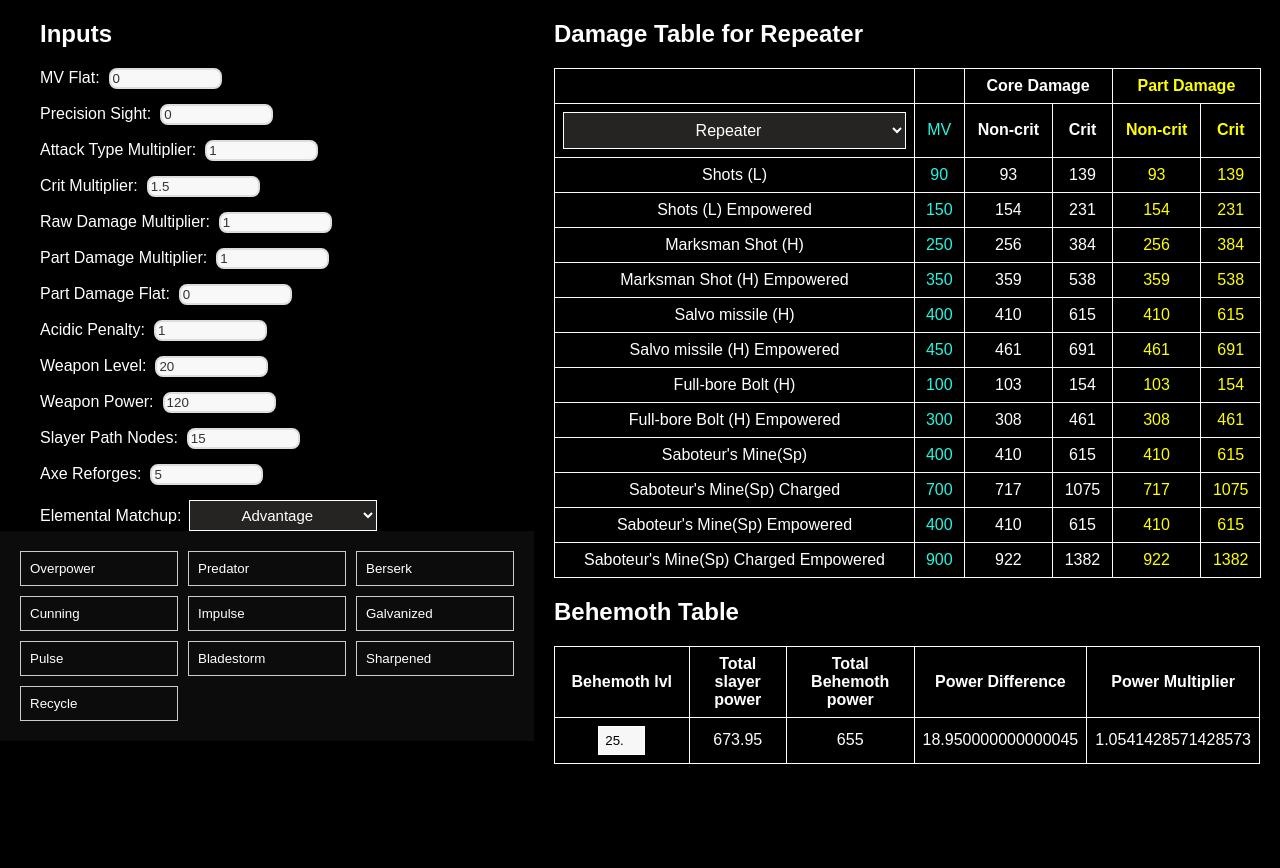
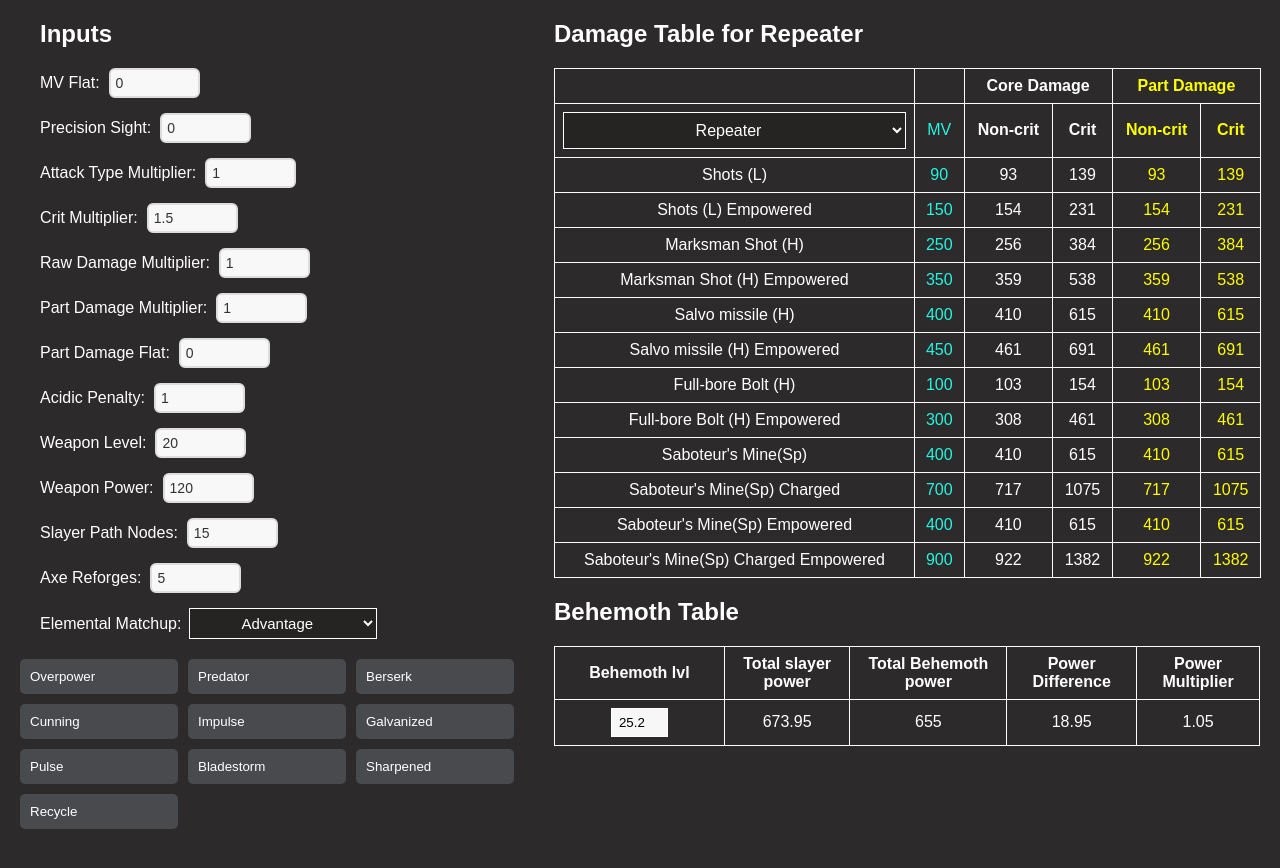
Before and after one commit to Super-EvilTeam/dauntless-calculator, a React (Create React App) app: page / in a window 1280 px wide. Shown: the top 868 px of the page. Built offline with nearby package versions, Linux system fonts and the light colour scheme.

Commit message:
Style Changes

```diff
--- a/src/App.css
+++ b/src/App.css
@@ -1,8 +1,8 @@
 .App {
 	display: grid;
-	grid-template-columns: 0.4fr 1fr;
+	grid-template-columns: auto 1fr;
+	grid-template-rows: 1fr;
 	gap: 20px;
-	background-color: black;
 	color: white;
 }
 
@@ -11,7 +11,7 @@ body{
   padding: 0;
   font-family: Arial, sans-serif;
   overflow-x: hidden;
-  background-color: black;
+  background-color: #2c2a2a;
 }
 
 .container {
@@ -22,7 +22,7 @@ body{
 }
 
 
-.left-container {
+.input-form {
   grid-column: 1 / 2; /* Start at column 1, end at column 2 */
 }
 
--- a/src/App.js
+++ b/src/App.js
@@ -69,19 +69,15 @@ function App() {
 
   return (
     <div className="App">
-      <div className="left-container">
+      <div className="input-form">
         <InputForm formData={formData} handleChange={handleChange} />
         <CellSelector setFormData={setFormData} />
       </div>
-      <div className="right-container">
-        <div className="right-top">
-          <DamageTable formData={formData} setFormData={setFormData} />
-        </div>
-        <div className="right-bottom">
-          <BehemothTable formData={formData} handleChange={handleChange} />
-        </div>
+      <div className="damage-table">
+        <DamageTable formData={formData} setFormData={setFormData} />
+        <BehemothTable formData={formData} handleChange={handleChange} />
       </div>
-    </div>
+      </div>
   );
 }
 
--- a/src/components/BehemothTable.js
+++ b/src/components/BehemothTable.js
@@ -21,10 +21,10 @@ const BehemothTable = ({ formData, handleChange }) => {
               {/* Input field for Behemoth level with onChange event */}
               <input className="behemoth-lvl" type="number" step="0.01" name='behemothLvl' value={formData.behemothLvl} onChange={(e) => handleChange(e)} />
             </td>
-            <td>{formData.totalSlayerPower}</td>
+            <td>{formData.totalSlayerPower.toFixed(2)}</td>
             <td>{formData.totalBehemothPower}</td>
-            <td>{formData.powerDifference}</td>
-            <td>{formData.powerMultiplier}</td>
+            <td>{formData.powerDifference.toFixed(2)}</td>
+            <td>{formData.powerMultiplier.toFixed(2)}</td>
           </tr>
         </tbody>
       </table>
--- a/src/components/CellSelector.css
+++ b/src/components/CellSelector.css
@@ -1,5 +1,4 @@
 .cell-selector-container {
-  background-color: #0c0c0c;
   padding: 20px;
   display: grid;
   grid-template-columns: repeat(3, 1fr);
@@ -24,7 +23,7 @@
 }
 
 .cell.selected {
-  background-color: #44a14e;
+	background-color: #499451fa;
 }
 
 .minus-button {
--- a/src/components/InputForm.css
+++ b/src/components/InputForm.css
@@ -4,24 +4,53 @@
 
 .input-form {
   display: flex;
-    flex-direction: column;
+  flex-direction: column; /* Align input fields below each other */
 }
 
 .input-form label {
   margin-bottom: 5px;
 }
 
-  .input-form input {
-    /* padding: 12px; */
+.input-form input[type="number"] {
+	padding: 5px;
 	margin-bottom: 15px;
 	border: 2px solid #ddd;
-    border-radius: 8px;
+	border-radius: 6px;
 	background-color: #f8f8f8;
 	color: #333;
-    /* font-size: 11px; */
+	font-size: 14px;
 	transition: border-color 0.3s ease, box-shadow 0.3s ease;
 	margin-left: 9px;
-    width: 105px;
+	width: 77px;
+	outline: none;
+}
+
+.input-form input[type="number"]:hover,
+.input-form input[type="number"]:focus {
+  border-color: #aaa;
+  box-shadow: 0 0 5px rgba(0, 0, 0, 0.3);
+}
+
+.input-form input[type="number"]::-webkit-inner-spin-button,
+.input-form input[type="number"]::-webkit-outer-spin-button {
+  -webkit-appearance: none;
+  margin: 0;
+}
+
+.input-form input[type="number"]::-webkit-input-placeholder {
+  color: #999;
+}
+
+.input-form input[type="number"]::-moz-placeholder {
+  color: #999;
+}
+
+.input-form input[type="number"]:-ms-input-placeholder {
+  color: #999;
+}
+
+.input-form input[type="number"]::placeholder {
+  color: #999;
 }
 
 .input-form input:focus {
@@ -30,15 +59,13 @@
   box-shadow: 0 0 0 2px rgba(0, 123, 255, 0.25); /* Add box shadow on focus */
 }
 
-
 .input-form button {
-    margin-top: 20px;
 	padding: 10px;
-    background-color: #007bff;
 	color: #fff;
 	border: none;
 	border-radius: 5px;
 	cursor: pointer;
+	background-color: #484a4e;
 }
 
 .elemental-matchup {
```
Also changed, not shown: src/components/Cells.json (+11 -11 lines). Lines whose indentation alone changed are shown as unchanged.
